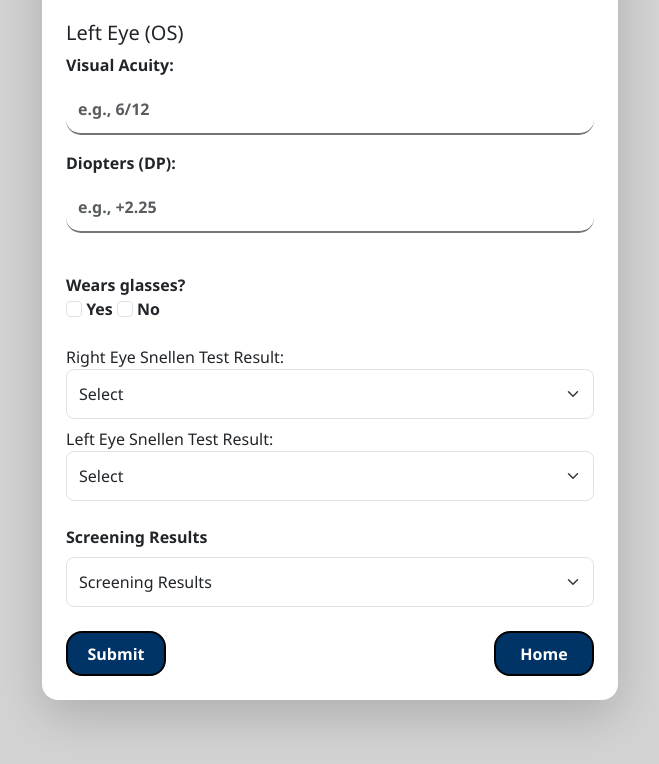
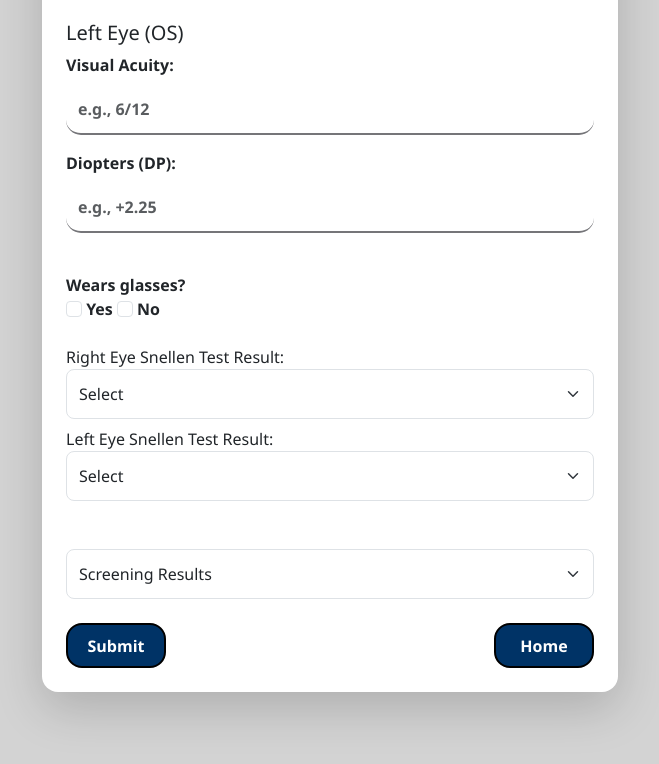
Before and after one commit to ginaserakalala/BPScreeningFixes, a plain HTML site: page pages/eyes.html in a window 1280 px wide. Shown: the part 747-1511 px from the top of the page, without its empty margins (310-969 px from the left). Drawn offline with nearby package versions, Linux system fonts and the light colour scheme.

Commit message:
bp fixes

```diff
--- a/pages/eyes.html
+++ b/pages/eyes.html
@@ -153,7 +153,7 @@
 
             <!-- Screening Results -->
             <div class="mb-3 mt-4">
-                <label for="screeningresult" class="form-label">Screening Results</label>
+                <label for="screeningresult" class="form-label"></label>
                 <select id="screeningresult" class="form-select" required>
                     <option value="" disabled selected>Screening Results</option>
                     <option value="1">Refer</option>
```
